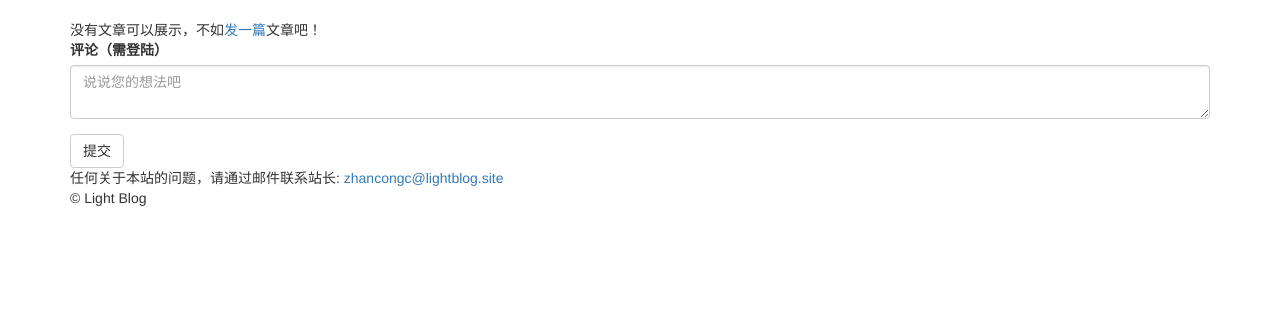
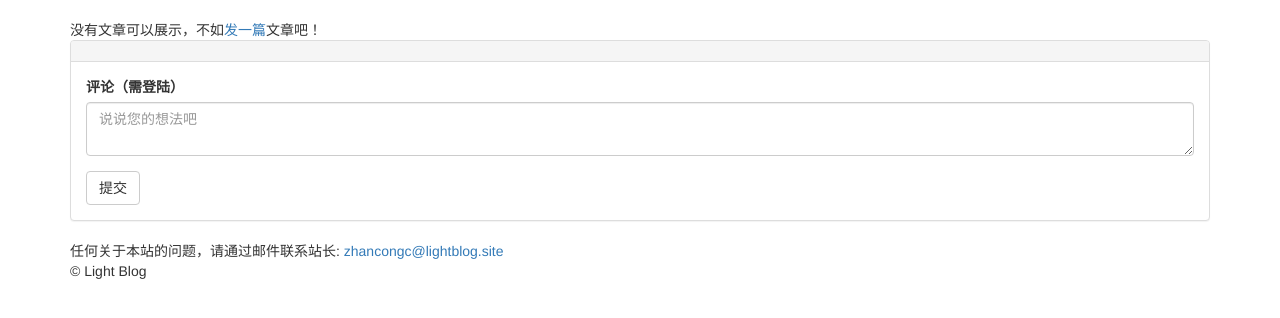
Before and after one commit to zhancongc/blog, a Flask app: template app/templates/article/article.html in a window 1280 px wide. Shown: the part 52-370 px from the top of the page. Run offline with Flask 2, Linux system fonts and the light colour scheme; the template is opened without the code that fills it: values that come from a table or form of the project are taken from there, others are empty; some libraries are stand-ins or nearby versions.

Commit message:
fix a bug

```diff
--- a/app/templates/_macros.html
+++ b/app/templates/_macros.html
@@ -1,5 +1,5 @@
 {% macro pagination_widget(pagination, endpoint) %}
-    <ul class="pagination">
+    <ul class="pagination" style="float: right;">
         {% if pagination.has_prev %}
             <li>
                 <a href="{% if pagination.has_prev %}
--- a/app/templates/article/_articles.html
+++ b/app/templates/article/_articles.html
@@ -21,11 +21,11 @@
                     {{ article.body }}
                 {% endif %}
             </div>
-            <div class="panel-footer text-right">
-                {% if current_user.id == article.author_id %}
+            {% if current_user.id == article.author_id %}
+                <div class="panel-footer text-right">
                     <a href="{{ url_for('art.edit_article', id=article.id) }}">修改</a>
-                {% endif %}
-            </div>
+                </div>
+            {% endif %}
         {% else %}
             <div class="panel-heading">
                 <h4>
--- a/app/templates/article/article.html
+++ b/app/templates/article/article.html
@@ -4,13 +4,18 @@
 
 {% block page_content %}
     {% include 'article/_articles.html' %}
+    <div class="panel panel-default">
+        <div class="panel-heading"></div>
+    <div class="panel-body">
         <div>
             {{ wtf.quick_form(form) }}
         </div>
         {% include 'article/_comments.html' %}
         {% if pagination %}
-        <div class="pagination">
+            <div>
                 {{ macros.pagination_widget(pagination, 'art.article', fragment='#comments', id=articles[0].id) }}
             </div>
         {% endif %}
+    </div>
+    </div>
 {% endblock %}
--- a/app/templates/index.html
+++ b/app/templates/index.html
@@ -6,8 +6,8 @@
         <div class="panel-heading"><h4>{{ title }}</h4></div>
         <div class="panel-body">
             {% include 'article/_articles.html' %}
-            {% if pagination %}
-                <div style="float: right;">
+            {% if articles and pagination %}
+                <div>
                     {{ macros.pagination_widget(pagination, 'index') }}
                 </div>
             {% endif %}
--- a/app/templates/user/user_article.html
+++ b/app/templates/user/user_article.html
@@ -6,9 +6,9 @@
         <div class="panel-heading"><h4>{{ title }}</h4></div>
         <div class="panel-body">
             {% include 'article/_articles.html' %}
-            {% if pagination %}
-                <div style="float: right;">
-                    {{ macros.pagination_widget(pagination, 'art.article') }}
+            {% if comments and pagination %}
+                <div>
+                    {{ macros.pagination_widget(pagination, 'art.article', fragment='#comments', id=articles[0].id) }}
                 </div>
             {% endif %}
         </div>
```
Lines whose indentation alone changed are shown as unchanged.
